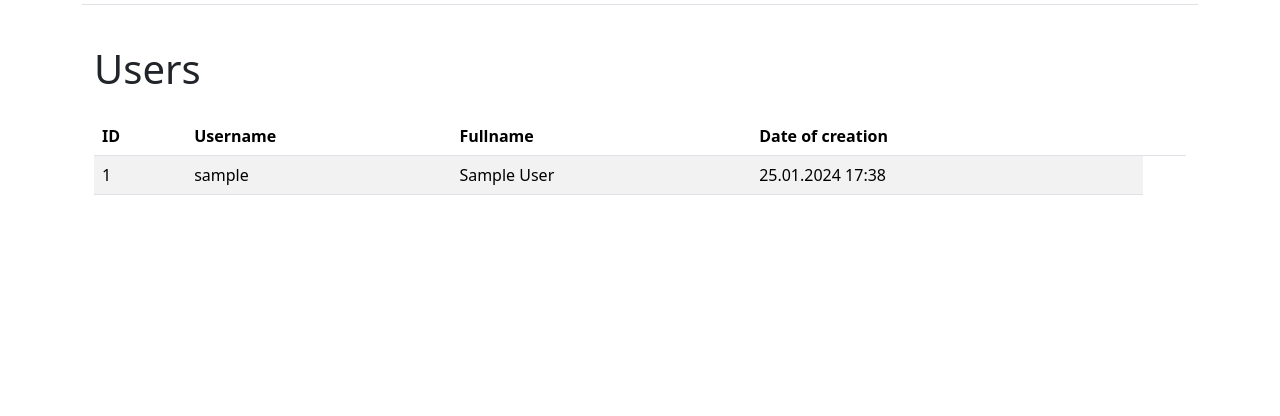
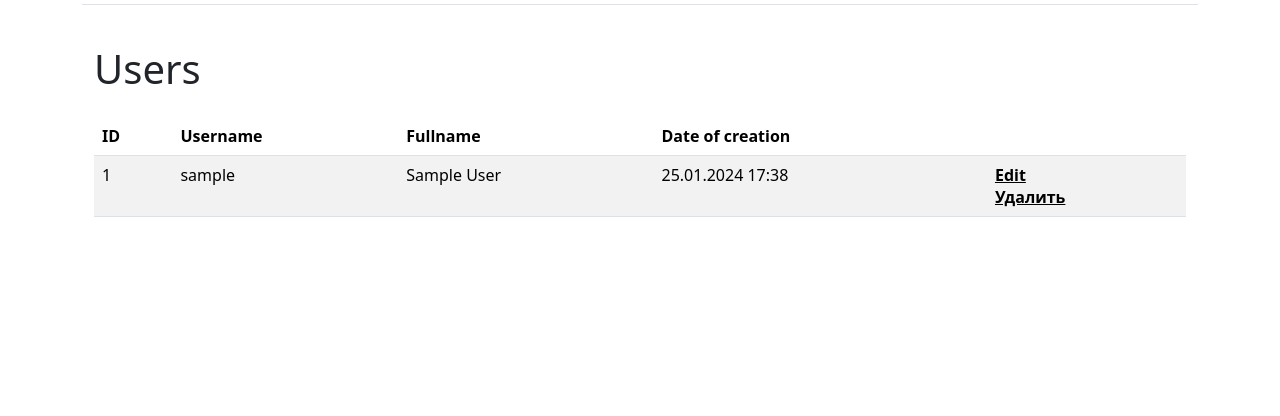
Before and after one commit to Tarilia/Task-Manager, a Django app: template task_manager/templates/users/index.html in a window 1280 px wide. Shown: the part 62-478 px from the top of the page. Run offline with Django 4.2, Linux system fonts and the light colour scheme; the template is opened without the code that fills it: values that come from a table or form of the project are taken from there, others are empty; the visitor is signed in with stand-in values (Sample User, id 1); data comes from the database, SQL or seed files in the repository; some libraries are stand-ins or nearby versions.

Commit message:
update users/index.html add delete, edit

```diff
--- a/task_manager/templates/users/index.html
+++ b/task_manager/templates/users/index.html
@@ -23,6 +23,11 @@
             <td>{{ user.username }}</td>
             <td>{{ user.first_name }} {{ user.last_name }}</td>
             <td>{{ user.date_joined|date:"d.m.Y H:i" }}</td>
+            <td>
+                <a class="text-body-emphasis fw-bold" href="#">{% translate 'Edit' %}</a>
+                <br>
+                <a class="text-body-emphasis fw-bold" href="#">{% translate 'Delete' %}</a>
+            </td>
         </tr>
         {% endfor %}
         </tbody>
```
